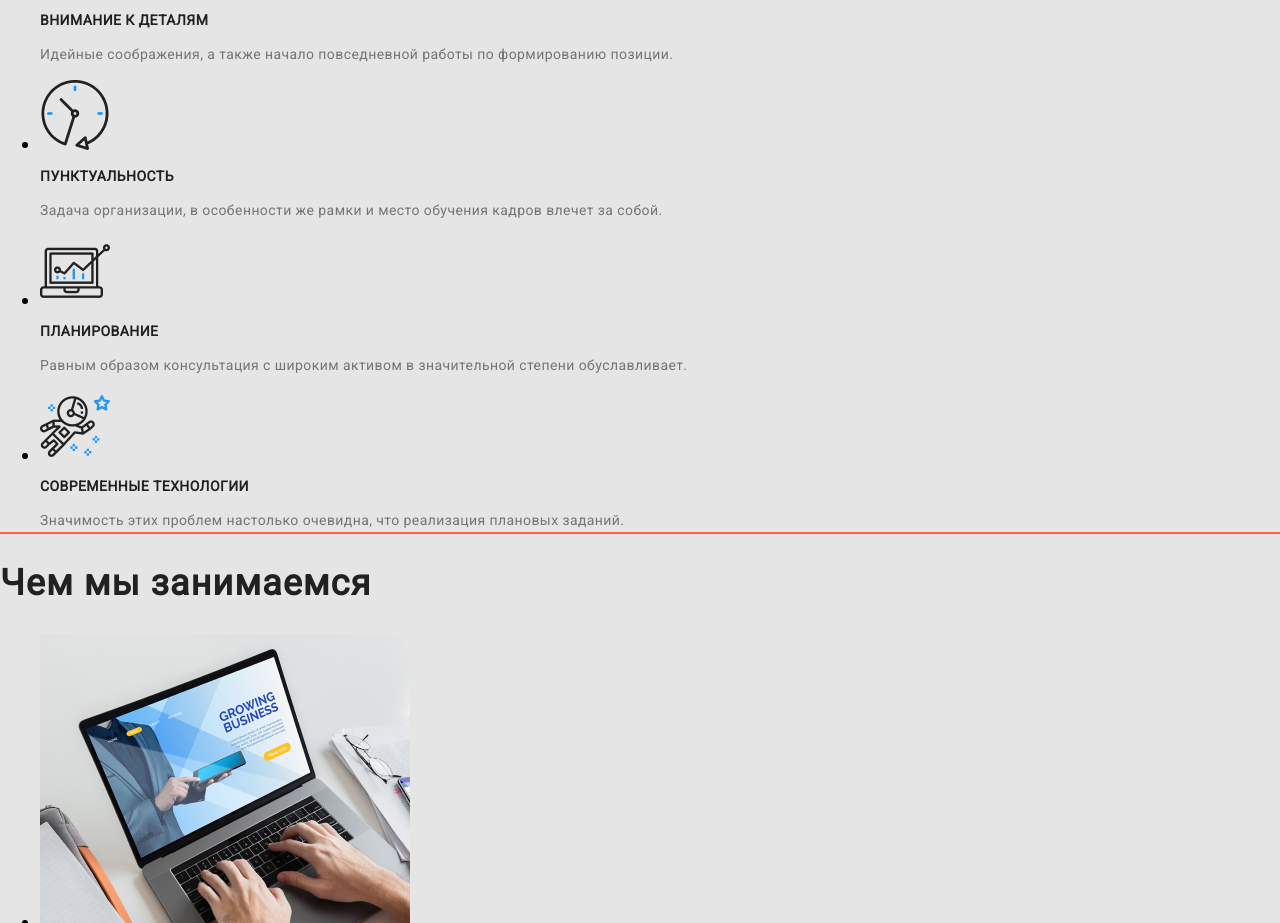
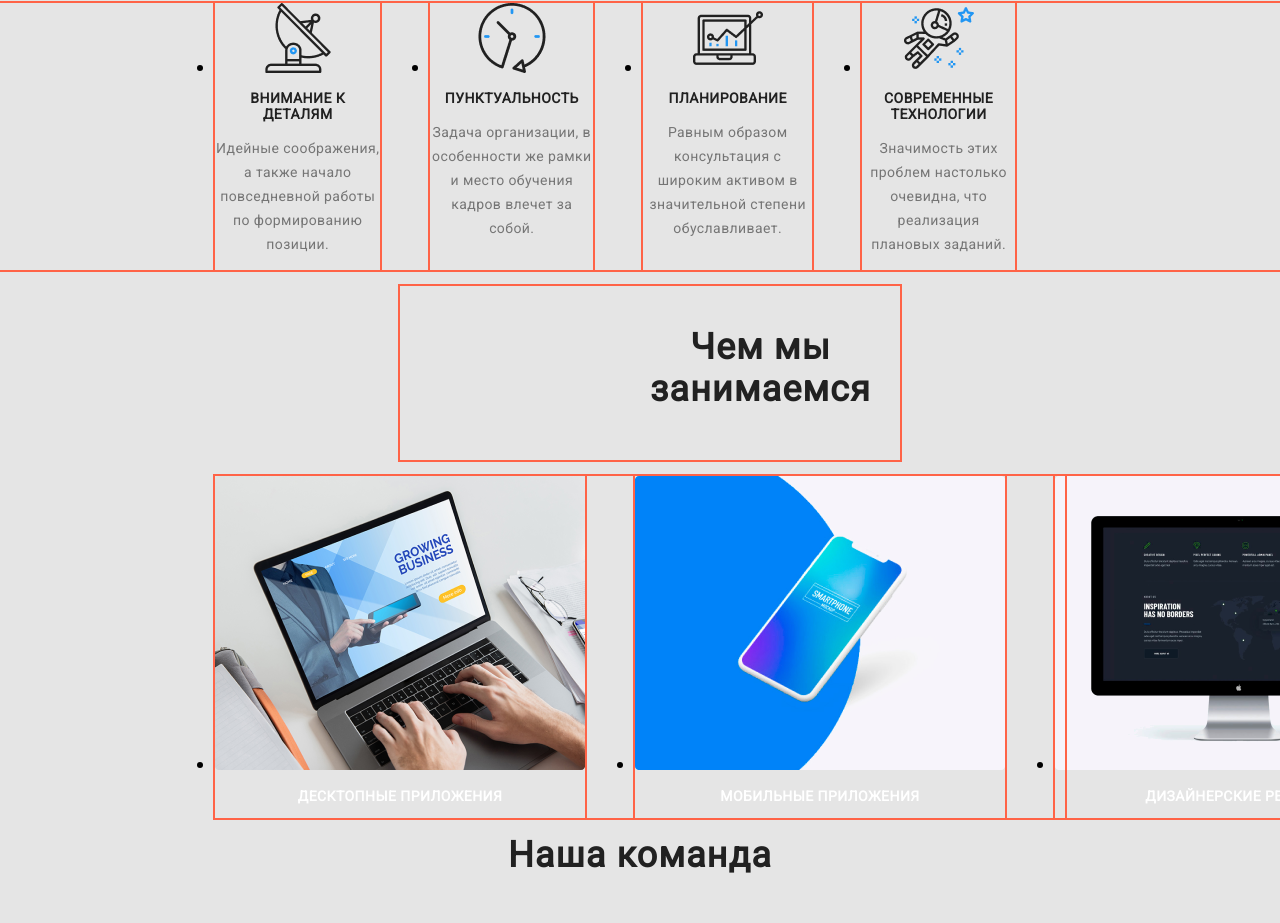
Before and after one commit to ArtemSlobodianyk/goit-markup-hw-03, a plain HTML site: page index.html in a window 1280 px wide. Shown: the part 925-1848 px from the top of the page. Drawn offline with nearby package versions, Linux system fonts and the light colour scheme.

Commit message:
Почти футер

```diff
--- a/css/styles.css
+++ b/css/styles.css
@@ -124,15 +124,9 @@ body {
   letter-spacing: 0.02em;
 }
 /* hero */
-.hero-img {
-}
 .a {
-  align-items: center;
-  margin-left: auto;
-  margin-right: auto;
-  padding-left: 0px;
-  padding-right: 0px;
-  width: 1600px;
+  text-align: center;
+  margin-bottom: 94px;
   outline: 2px solid tomato;
 }
 .hero {
@@ -167,9 +161,21 @@ body {
   color: var(--hover-focus-color);
 }
 .b {
+  display: block;
   outline: 2px solid tomato;
 }
-
+.section {
+  display: flex;
+  padding-left: 0px;
+  padding-right: 0px;
+  margin-left: 215px;
+  margin-right: 215px;
+  text-align: center;
+}
+.section li {
+  outline: 2px solid tomato;
+  margin-right: 50px;
+}
 .antenna {
 }
 .clock {
@@ -198,10 +204,41 @@ body {
   letter-spacing: 0.03em;
   color: #757575;
 }
+.c {
+  display: flex;
+  outline: 2px solid tomato;
+  margin-left: 400px;
+  margin-right: 400px;
+  padding-left: 250px;
+  padding-right: 250px;
+  padding-top: 40px;
+  padding-bottom: 0px;
+  text-align: center;
+}
+.d {
+  display: flex;
+  outline: 2px solid tomato;
+  margin-left: 215px;
+  margin-right: 215px;
+  padding-left: 0px;
+  text-align: center;
+}
+.d li {
+  outline: 2px solid tomato;
+  margin-right: 50px;
+}
 .section-our-work {
+  display: flex;
+  margin-right: 500px;
+  margin-left: 500px;
   background-color: #f5f4fa;
 }
+.section-our-work: li {
+  display: flex;
+}
 .our-work {
+  margin-top: 0;
+  margin-bottom: 50px;
   font-family: "Roboto";
   font-style: normal;
   font-weight: bold;
@@ -209,6 +246,7 @@ body {
   line-height: 42px;
   letter-spacing: 0.03em;
   color: #212121;
+  text-align: center;
 }
 .our-work2 {
   font-family: "Roboto";
--- a/index.html
+++ b/index.html
@@ -46,19 +46,17 @@
       </nav>
     </header>
     <!--Герой-->
-    <section>
-      <div class="a">
+    <section class="a">
       <img src="images/Header.png" alt="Header" />
       <h1 class="hero">
         Эффективные решения <br />
         для вашего бизнеса
       </h1>
       <a class="to-order-service" href="">Заказать услугу</a>
-      </div>
     </section>
     <section>
       <div class="b">
-        <ul>
+        <ul class="section">
           <li class="antenna">
             <div>
               <img src="images/antenna.png" alt="antenna" />
@@ -97,9 +95,11 @@
         </ul>
       </div>
     </section>
+    <section class="c">
+      <h2 class="our-work">Чем мы занимаемся</h2>
+    </section>
     <section>
-      <h2 class="our-work">Чем мы занимаемся</h2>
-      <ul>
+      <ul class="d">
         <li>
           <img src="images/desktop.png" alt="desktop" />
           <h3 class="our-work2">Десктопные приложения</h3>
@@ -114,9 +114,11 @@
         </li>
       </ul>
     </section>
-    <section class="section-our-work">
+    <section >
       <h2 class="our-work">Наша команда</h2>
-      <ul>
+    </section>
+    <section>
+      <ul class="section-our-work">
         <li>
           <img src="images/djonsmit.png" alt="djonsmit" />
           <p class="our-names"><b> John Smith </b></p>
```
Lines whose indentation alone changed are shown as unchanged.
